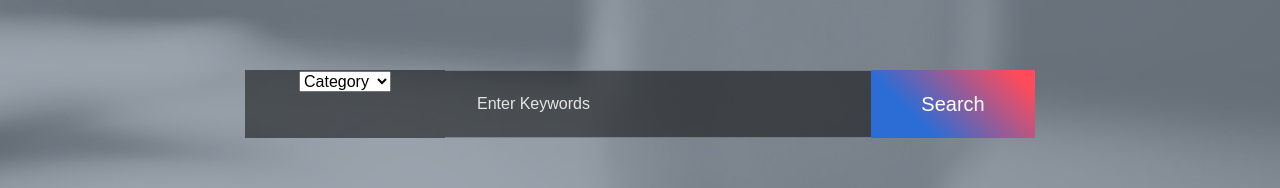
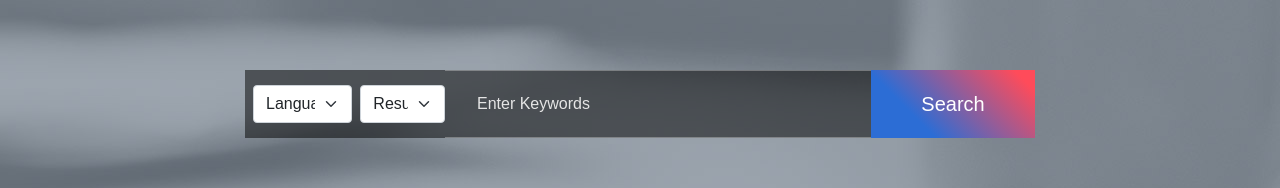
Before and after one commit to Amir-Munir/Login-Signup-React-Redux-master, a React (Create React App) app: page /shazam in a window 1280 px wide. Shown: the part 366-554 px from the top of the page. Built offline with nearby package versions, Linux system fonts and the light colour scheme; no server answers.

Commit message:
shazam-compelete

```diff
--- a/src/App.css
+++ b/src/App.css
@@ -296,6 +296,22 @@ button {
 * {
   box-sizing: border-box;
 }
+.input-select{
+  display: inline;
+}
+
+.back-img{
+  background-image: url("./image/back.jpg");
+  background-repeat: repeat-y;
+}
+
+.song-details{
+  text-align: center;
+  display: block;
+  margin-left: auto;
+  margin-right: auto;
+  width: 28%;
+}
 
 .s132 {
   min-height: 100vh;
@@ -306,7 +322,7 @@ button {
   -ms-flex-align: center;
       align-items: center;
   font-family: 'Poppins', sans-serif;
-  background-image: url("./image/back.jpg");
+  /* background-image: url("./image/back.jpg"); */
   background-size: cover;
   background-position: center center;
   padding: 15px;
--- a/src/Components/Shazam.js
+++ b/src/Components/Shazam.js
@@ -1,41 +1,78 @@
 import React from "react";
-import { useDispatch } from 'react-redux';
-import { loadShazam } from "./Store/Actions/Actions";
+import { useDispatch, useSelector } from 'react-redux';
+import { inputValue, langDropDownValue, loadShazam, resultDropDownValue } from "./Store/Actions/Actions";
+// import back from '../image/back.jpg'
 
 export const Shazam = () => {
     const dispatch = useDispatch()
-    dispatch(loadShazam({term: 'kiss the rain', locale: 'en-US', offset: '0', limit: '5'}))
+    const searchVal = useSelector(state => state.shazam.inputValue ? state.shazam.inputValue : '')
+    const languageVal = useSelector(state => state.shazam.langDropdown ? state.shazam.langDropdown : '')
+    const resultVal = useSelector(state => state.shazam.resultDropdown ? state.shazam.resultDropdown : '')
+    // debugger
+    const songArtist = useSelector(state => state.shazam.loadShazam.data && state.shazam.loadShazam.data.artists.hits ? state.shazam.loadShazam.data.artists.hits : [])
+    const songDetails = useSelector(state => state.shazam.loadShazam.data && state.shazam.loadShazam.data.tracks.hits ? state.shazam.loadShazam.data.tracks.hits : [])
+
+    const searchBtn = () => {
+        // debugger
+        dispatch(loadShazam({term: searchVal, locale: languageVal, offset: '0', limit: resultVal}))
+    }
+
+    const inputVal= (e) => {
+        const value = e.target.value
+        dispatch(inputValue(value))
+    }
+
+    const languageDropdown = (e) => {
+        const value = e.target.value
+        dispatch(langDropDownValue(value))
+    }
+
+    const limitDropdown = (e) => {
+        const value = e.target.value
+        dispatch(resultDropDownValue(value))
+    }
+
     return(
-        <div>
+        <div className="back-img">
             <div className="s132">
                 <form>
                     <div className="inner-form">
-          <div className="input-field first-wrap">
+                    <div className="input-field first-wrap d-flex align-items-center">
+                        <div className="input-select mx-2">
+                        <select className="form-select" aria-label="Default select example" onChange={languageDropdown} data-trigger="" name="choices-single-default">
+                        <option>Language</option>
+                            <option value={'ur'}>Urdu</option>
+                            <option value={'en'}>English</option>
+                            <option value={'hi'}>Hindi</option>
+                        </select>
+                        </div>
                         <div className="input-select">
-              <select data-trigger="" name="choices-single-default">
-                <option placeholder="">Category</option>
-                <option>Subject A</option>
-                <option>Subject B</option>
-                <option>Subject C</option>
+                        <select className="form-select" value='Results' aria-label="Default select example"onChange={limitDropdown} name="choices-single-default">
+                            <option>Results</option>
+                            <option>25</option>
+                            <option>50</option>
+                            <option>100</option>
                         </select>
                         </div>
                     </div>
                     <div className="input-field second-wrap">
-            <input id="search" type="text" placeholder="Enter Keywords" />
+                        <input onChange={inputVal} id="search" type="text" placeholder="Enter Keywords" />
                     </div>
                     <div className="input-field third-wrap">
-            <button className="btn-search" type="button">Search</button>
+                        <button onClick={(e)=> searchBtn(e)} className="btn-search" type="button">Search</button>
                     </div>
                     </div>
                 </form>
             </div>
-    {/* <script src="js/extention/choices.js"></script> */}
-    {/* <script>
-      const choices = new Choices('[data-trigger]',
-      {
-        searchEnabled: false,
-        itemSelectText: '',
-      }); */}
+            <div className="song-details" style={{display : "block"}}>
+                {songDetails.map((el,index) => (
+                    <>
+                        <img src={el.track.images.coverart} style={{display : "block"}}/>
+                        <h4>{el.track.title}</h4>
+                        <h4>{el.track.subtitle}</h4>
+                    </>
+                    ))}
+                </div>
         </div>
     )
 }
--- a/src/Components/Store/Actions/Actions.js
+++ b/src/Components/Store/Actions/Actions.js
@@ -1,3 +1,4 @@
+import { type } from '@testing-library/user-event/dist/type';
 import axios from 'axios';
 
 ////////////////////////////////////////// todo actions /////////////////////////////////
@@ -139,6 +140,7 @@ export const cashPay = (value) => {
 
 
 export const loadShazam = (params) => dispatch => {
+    // debuggers
     var options = {
       method: 'GET',
       url: 'https://shazam.p.rapidapi.com/search',params,
@@ -155,3 +157,26 @@ export const loadShazam = (params) => dispatch => {
         })
     })
 }
+
+
+
+export const inputValue = (value) => {
+    return{
+        type: "INPUT-VALUE",
+        payload: value
+    }
+}
+
+export const langDropDownValue = (value) => {
+    return{
+        type: "LANG-DROPDOWN-VALUE",
+        payload: value
+    }
+}
+
+export const resultDropDownValue = (value) => {
+    return{
+        type: "RESULT-DROPDOWN-VALUE",
+        payload: value
+    }
+}
--- a/src/Components/Store/Reducers/ShazamReducer.js
+++ b/src/Components/Store/Reducers/ShazamReducer.js
@@ -4,10 +4,29 @@ const initialState = {
 
 const ShazamReducer = (state = initialState, action) => {
     switch( action.type) {
-        case "LOAD-SHAZAM":
+        case 'LOAD-SHAZAM':
+            debugger
             return {
                 ...state,
                 loadShazam: action.payload
+            }
+
+        case 'INPUT-VALUE':
+            return {
+                ...state,
+                inputValue: action.payload
+            }
+
+        case 'LANG-DROPDOWN-VALUE':
+            return {
+                ...state,
+                langDropdown: action.payload
+            }
+
+        case 'RESULT-DROPDOWN-VALUE':
+            return {
+                ...state,
+                resultDropdown: action.payload
             }
 
         default:
```
Lines whose indentation alone changed are shown as unchanged.
